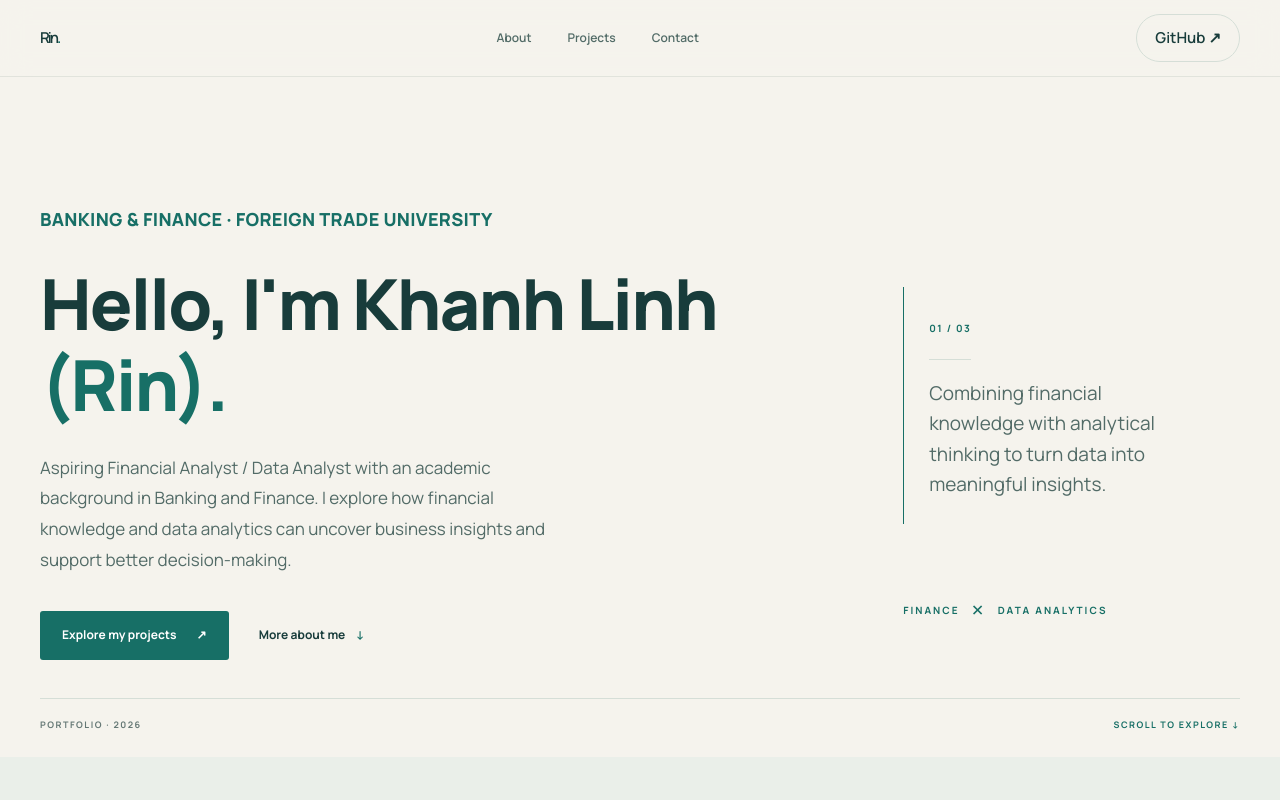
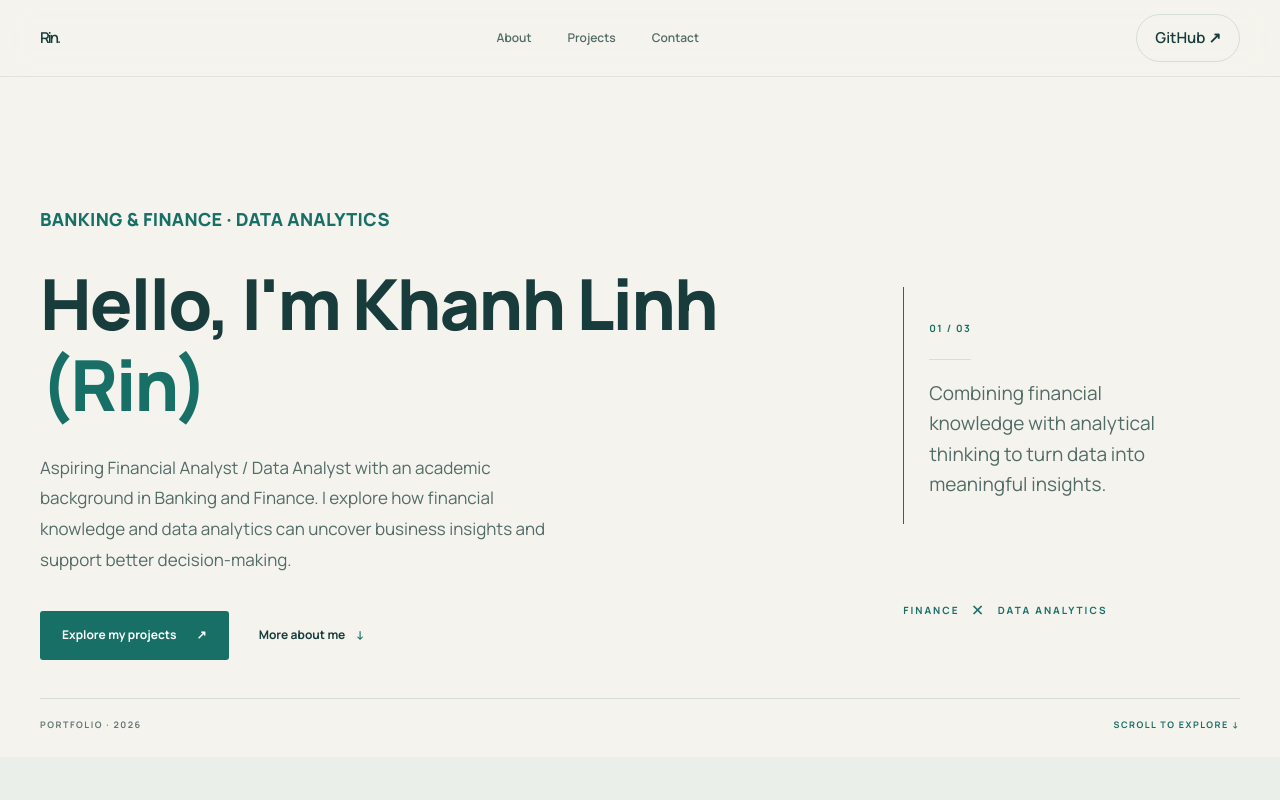
Before and after one commit to LinhNguyenkhanh123/my-journey, a plain HTML site: page index.html in a window 1280 px wide. Shown: the top 800 px of the page. Drawn offline with nearby package versions, Linux system fonts and the light colour scheme.

Commit message:
Update index.html

```diff
--- a/index.html
+++ b/index.html
@@ -53,12 +53,12 @@
         <section class="hero container" id="home">
             <div class="hero-content">
                 <p class="eyebrow">
-                    BANKING & FINANCE · FOREIGN TRADE UNIVERSITY
+                    BANKING & FINANCE · DATA ANALYTICS
                 </p>
 
                 <h1>
                     Hello, I'm Khanh Linh
-                    <span>(Rin).</span>
+                    <span>(Rin)</span>
                 </h1>
 
                 <p class="hero-description">
```
